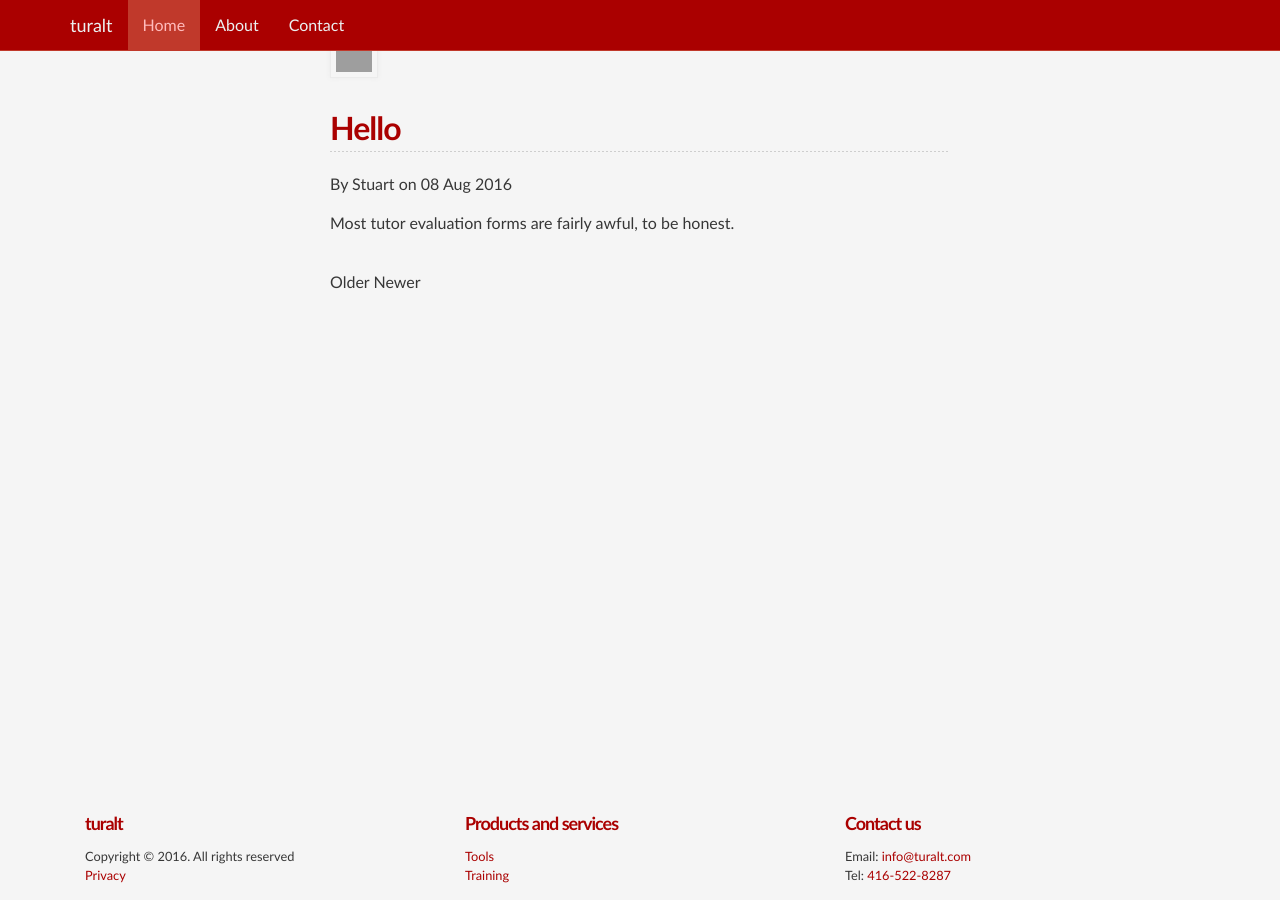
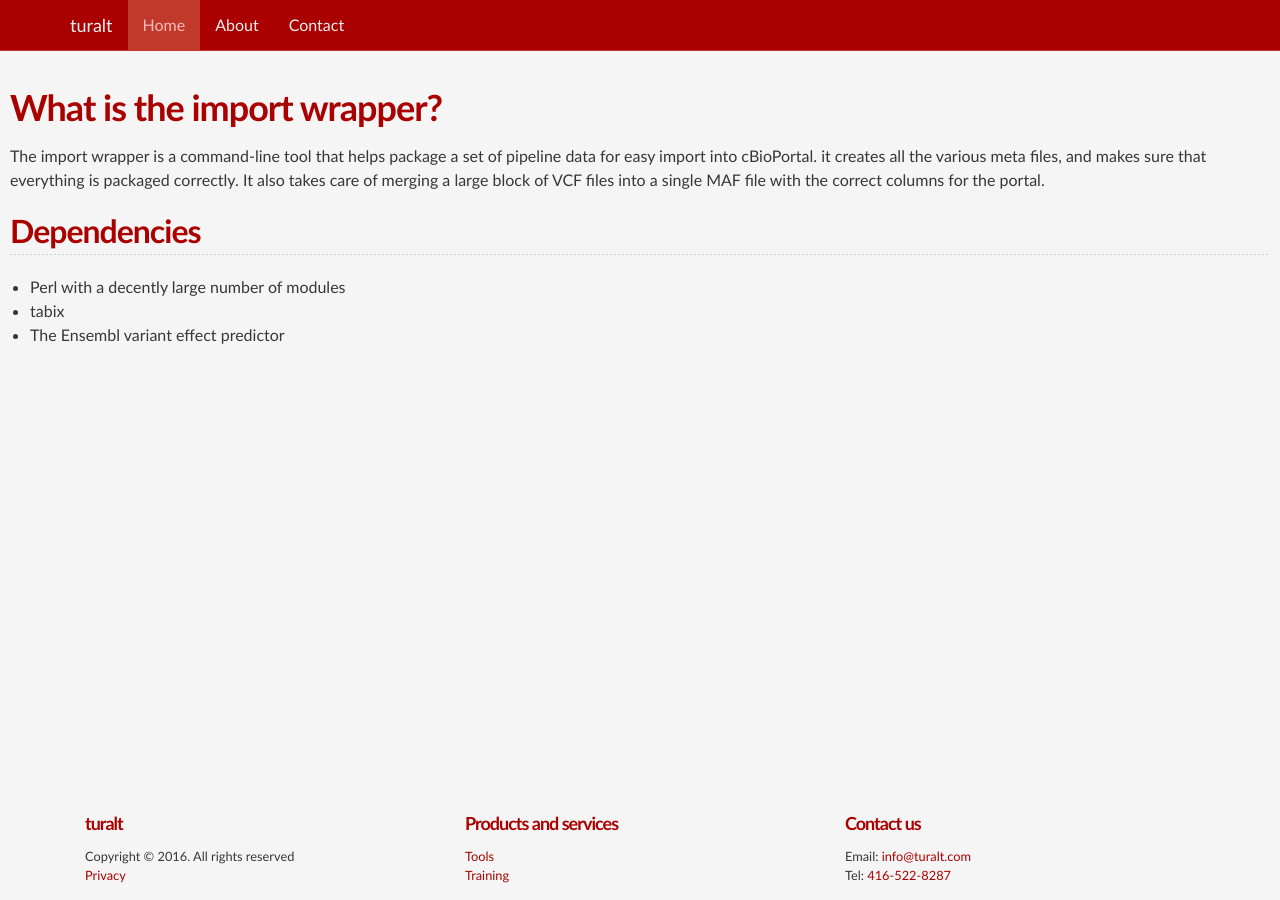
Before and after one commit to turalt/turalt.github.io, a Jekyll site: the page built from index.md, in a window 1280 px wide. Built offline with Jekyll 4.4.1, drawn with Linux system fonts in a browser that asks for light colours; Markdown is read by kramdown in place of the engine named in the settings; the list of posts is cut into pages by our own code; grey boxes are pictures that could not be loaded.

Commit message:
And added an initial basic page

```diff
--- a/_config.yml
+++ b/_config.yml
@@ -16,7 +16,6 @@ tagline: 'the technology of empathy'
 markdown: redcarpet
 highlighter: true
 
-paginate: 5
 permalink: pretty
 
 sass:
--- a/_sass/_stylesheet.scss
+++ b/_sass/_stylesheet.scss
@@ -277,8 +277,7 @@ Full-Width Styles
 *******************************************************************************/
 
 .inner {
-  max-width: 640px;
-  padding: 20px 10px;
+  padding: 70px 10px;
   margin: 0 auto;
 }
 
--- /dev/null
+++ b/index.md
@@ -0,0 +1,13 @@
+---
+layout: home
+---
+
+# What is the import wrapper?
+
+The import wrapper is a command-line tool that helps package a set of pipeline data for easy import into cBioPortal. it creates all the various meta files, and makes sure that everything is packaged correctly. It also takes care of merging a large block of VCF files into a single MAF file with the correct columns for the portal.
+
+## Dependencies
+
+ * Perl with a decently large number of modules
+ * tabix
+ * The Ensembl variant effect predictor
```
Also changed, not shown: pages/blog.html (renamed from index.html).
